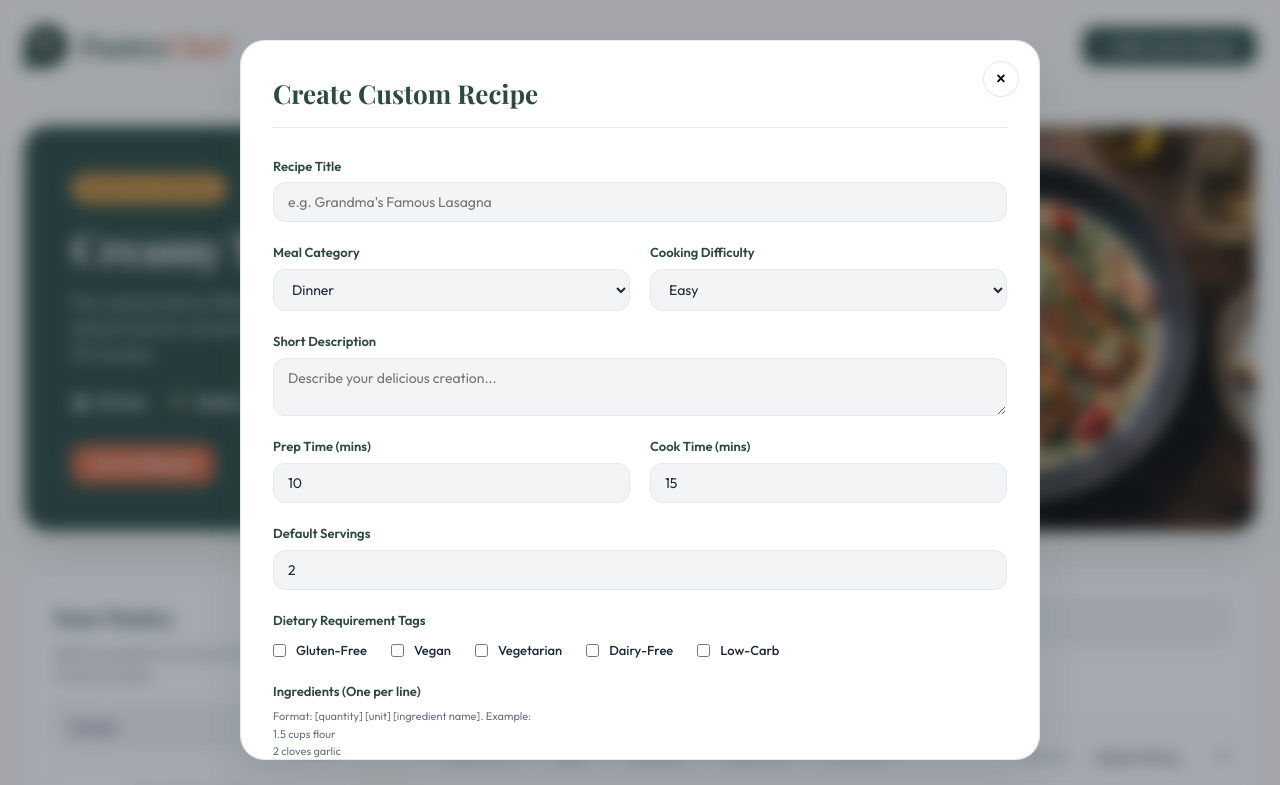
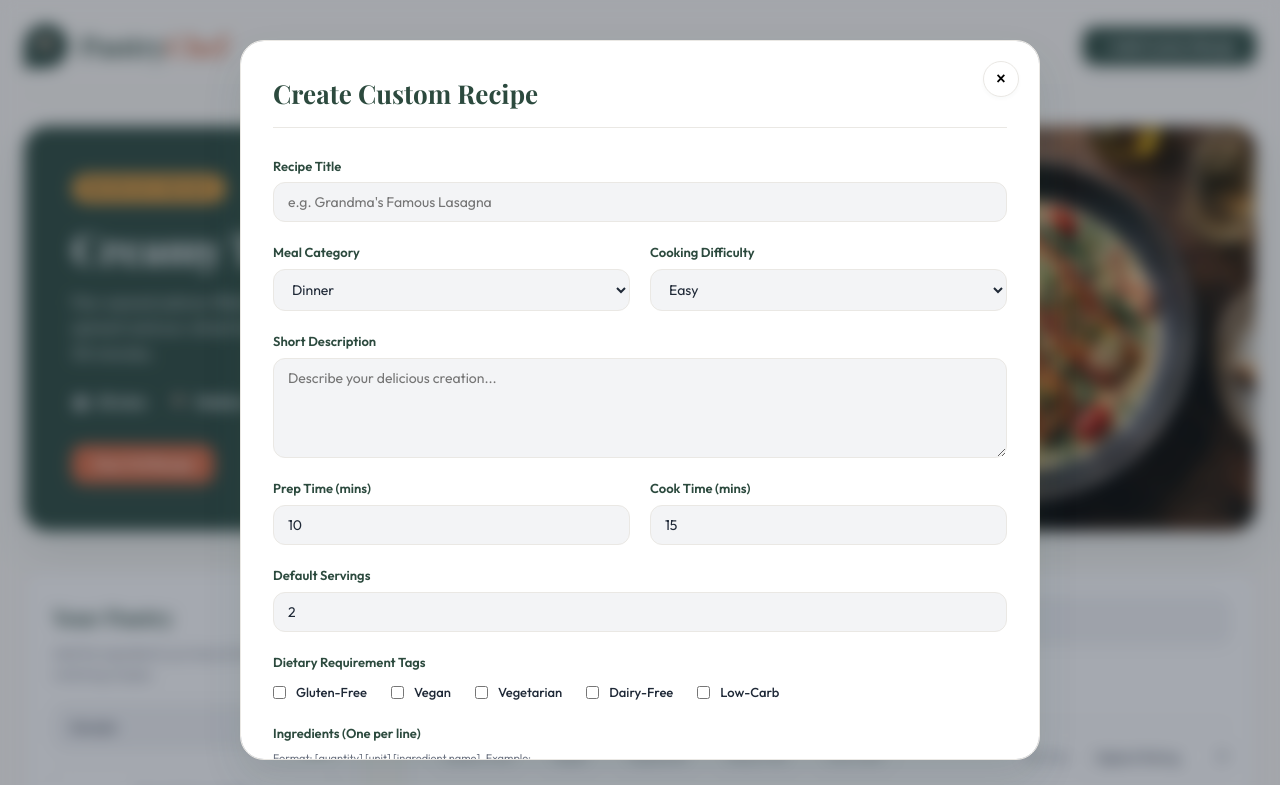
Before and after one commit to ShivanshDahiya5/PantryChef, a website built with Vite: page index.html in a window 1280 px wide. Both pictures are taken after typing "Sample", "Sample" into the empty fields and a click on the button "+ Add Custom Recipe". Shown: the top 785 px of the page. Built offline with nearby package versions, Linux system fonts and the light colour scheme; files whose address does not match are found by name; a web font is replaced by a local one.

Commit message:
Add styles for form input, select, and textarea focus states

```diff
--- a/src/style.css
+++ b/src/style.css
@@ -1127,3 +1127,14 @@ justify-content: center;
   outline: none;
   transition: all var(--transition-fast);
 }
+
+.form-input:focus, .form-select:focus, .form-textarea:focus {
+  border-color: var(--primary);
+  background-color: white;
+  box-shadow: 0 0 0 3px rgba(44, 74, 62, 0.1);
+}
+
+.form-textarea {
+  min-height: 100px;
+  resize: vertical;
+}
```
